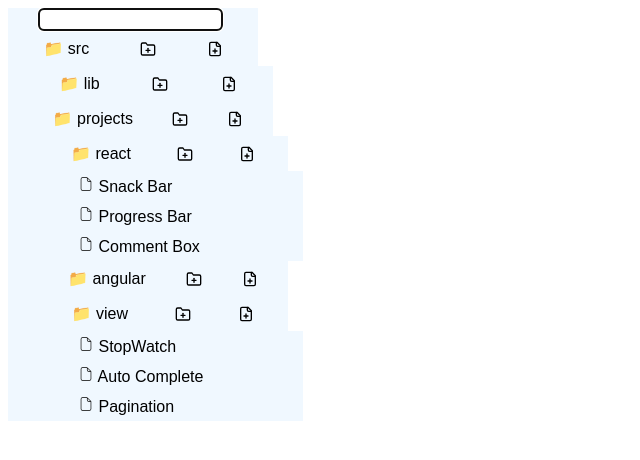
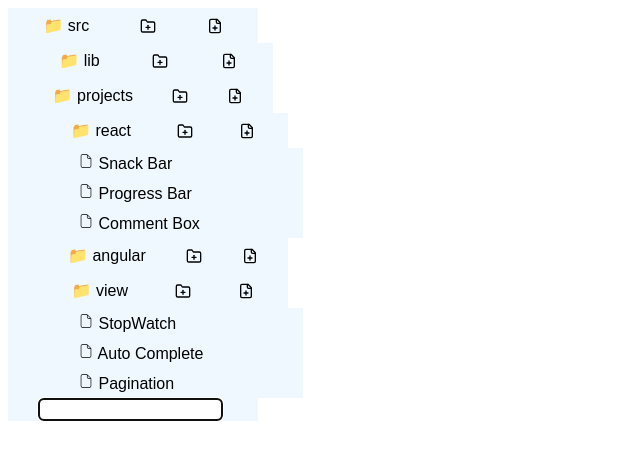
Before and after one commit to ajay-kiran-reddy/react-apps, a React (Vite) app: page /fileExplorer in a window 1280 px wide. Both pictures are taken after a click on the element 147 px from the left and 25 px from the top of the page. Shown: the top 460 px of the page, without its empty margins (0-640 px from the left). Built offline with nearby package versions, Linux system fonts and the light colour scheme.

Commit message:
update delete func

```diff
--- a/src/components/fileExplorer/FileExplorer.tsx
+++ b/src/components/fileExplorer/FileExplorer.tsx
@@ -124,18 +124,6 @@ const FileExplorerTree = (props: any) => {
   return (
     <>
       <div className="fileContainer">
-        {showInput && (
-          <div className="newFolder">
-            <input
-              value={inputValue}
-              onChange={(e) => setInputValue(e.target.value)}
-              onKeyDown={(e) => onAddNode(e)}
-              autoFocus
-              onBlur={handleOnBlur}
-            />
-          </div>
-        )}
-
         {data.isFolder ? (
           <>
             <div
@@ -215,6 +203,18 @@ const FileExplorerTree = (props: any) => {
             )}
           </div>
         )}
+
+        {showInput && (
+          <div className="newFolder">
+            <input
+              value={inputValue}
+              onChange={(e) => setInputValue(e.target.value)}
+              onKeyDown={(e) => onAddNode(e)}
+              autoFocus
+              onBlur={handleOnBlur}
+            />
+          </div>
+        )}
       </div>
     </>
   );
--- a/src/components/fileExplorer/useFileActions.ts
+++ b/src/components/fileExplorer/useFileActions.ts
@@ -23,23 +23,25 @@ const useFileActions = () => {
     }
   };
 
+  let parent: any = [];
+
   const deleteNode = (tree: any, folderId: number, isFolder: boolean) => {
-    console.log(isFolder);
+    console.log(tree, folderId, isFolder, "TREE");
+    console.log(parent, "[parent]");
     if (tree.id === folderId) {
       console.log("record matched");
       if (isFolder) {
         tree.children = [];
       } else {
-        // console.log("inside else");
-        // delete tree.name;
-        // delete tree.id;
-        // delete tree.children;
-        // delete tree.isFolder;
-        console.log(tree, "[TREE inside else]");
+        tree = parent.filter((data: any) => data.id !== folderId);
+        console.log(tree, "[TREE FILTERED]");
+        return tree;
       }
-      return tree;
     } else {
       let filterdData = [];
+      if (tree.isFolder) {
+        parent = tree.children;
+      }
       filterdData = tree?.children?.map((child: any) => {
         return deleteNode(child, folderId, isFolder);
       });
```
